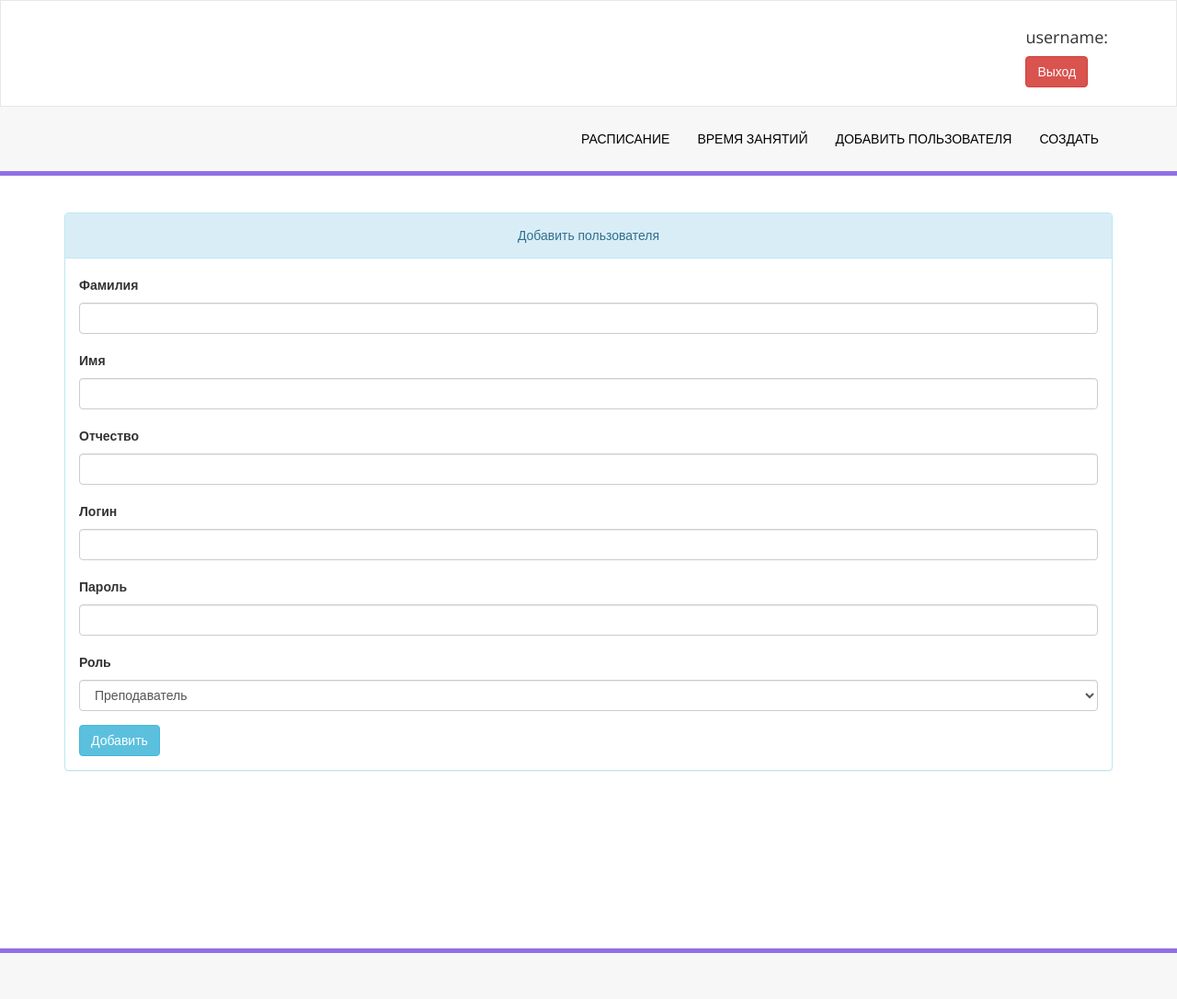
After one commit to yuszafar/zoom_edu, a Django app: page /create_user/ in a window 1280 px wide. The commit adds this page. Shown: the whole page at 92% size. Run offline with Django 3.2, Linux system fonts and the light colour scheme; some libraries are stand-ins or nearby versions.

Commit message:
first_project

```diff
--- a/api/v1/urls.py
+++ b/api/v1/urls.py
@@ -1,9 +1,11 @@
 from django.urls import path
 from .lessons_time import views
 from .profile.views import CreateProfileApiView
+from .lessons.views import LessonInfoCreateApiView
 app_name = 'api_v1'
 urlpatterns = [
     path('lessons/time/list/', views.TimeListApiView.as_view(), name='lesson_time_list'),
     path('lessons/time/<int:id>', views.TimeUpdateView.as_view(), name='lesson_time'),
     path('profile/create/', CreateProfileApiView.as_view(), name='create_profile'),
+    path('lessons/info/create/', LessonInfoCreateApiView.as_view(), name='create_lesson_info'),
 ]
--- a/meeting/urls.py
+++ b/meeting/urls.py
@@ -8,6 +8,7 @@ urlpatterns = [
     path('calendar/', views.CalendarView.as_view(), name='calendar'),
     path('time/', views.LessonsTimeView.as_view(), name='time'),
     path('time/update/', views.LessonsTimeUpdateView.as_view(), name='time_update'),
+    path('create_user/', views.CreatUserView.as_view(), name='create_user'),
     path('login/', LoginView.as_view(template_name='login.html'), name='login'),
     path('logout/', LogoutView.as_view(), name='logout'),
 ]
--- a/meeting/views.py
+++ b/meeting/views.py
@@ -23,3 +23,6 @@ class LessonsTimeUpdateView(generic.ListView):
     template_name = 'lessons_time_update.html'
     model = LessonTime
     ordering = "number"
+
+class CreatUserView(generic.TemplateView):
+    template_name = 'crate_user.html'
--- a/templates/base.html
+++ b/templates/base.html
@@ -56,7 +56,7 @@
                     <ul id="menu-top" class="nav navbar-nav navbar-right">
                         <li><a id="nav-stream" href="{% url "meeting:calendar" %}" class="">Расписание</a></li>
                         <li><a id="nav-subs" href="{% url "meeting:time" %}">Время занятий</a></li>
-                        <li><a id="nav-mystreams" href="#">Мои конференции</a></li>
+                        <li><a id="nav-mystreams" href="{% url "meeting:create_user" %}">Добавить пользователя</a></li>
 
                         <li><a id="nav-create" href="#">Создать</a></li>
 
--- /dev/null
+++ b/templates/crate_user.html
@@ -0,0 +1,75 @@
+{% extends 'base.html' %}
+
+{% block content %}
+    <div class="row">
+        <div class="col-md-12">
+            <div class="panel panel-info">
+                <div class="panel-heading text-center">
+                    Добавить пользователя
+                </div>
+                <div class="panel-body">
+                    <div class="form-group">
+                        <label>Фамилия</label>
+                        <input id="last_name" class="form-control" type="text" value=""/>
+                    </div>
+                    <div class="form-group">
+                        <label>Имя</label>
+                        <input id="first_name" class="form-control" type="text" value=""/>
+                    </div>
+                    <div class="form-group">
+                        <label>Отчество</label>
+                        <input id="otchestvo" class="form-control" type="text" value=""/>
+                    </div>
+                    <div class="form-group">
+                        <label>Логин</label>
+                        <input id="username" class="form-control" type="text" value=""/>
+                    </div>
+                    <div class="form-group">
+                        <label>Пароль</label>
+                        <input id="password" class="form-control" type="password" value=""/>
+                    </div>
+                    <div class="form-group">
+                        <label for="level">Роль</label>
+                        <select class="form-control" id="level" name="level">
+                            <option value="Teacher">Преподаватель</option>
+                            <option value="Student">Студент</option>
+                            <option value="Training_division">Учебный отдел</option>
+                        </select>
+                    </div>
+                    <button id="create_btn" class="btn btn-info" onclick="create_user()" data-url="{% url 'api_v1:create_profile' %}">Добавить</button>
+                </div>
+            </div>
+        </div>
+    </div>
+
+    <script>
+
+        function create_user() {
+
+            let formData = new FormData();
+            formData.append('first_name', document.getElementById("first_name").value);
+            formData.append('last_name', document.getElementById("last_name").value);
+            formData.append('otchestvo', document.getElementById("otchestvo").value);
+            formData.append('username', document.getElementById("username").value);
+            formData.append('password', document.getElementById("password").value);
+            formData.append('level', document.getElementById("level").value);
+            var url = $("#create_btn").data("url");
+
+            $.ajax({
+                    headers: { "X-CSRFToken": "{{csrf_token}}" },
+                    url: url,
+                    processData: false,
+                    contentType: false,
+                    method: 'POST',
+                    data: formData,
+                    success: function (data) {
+                        alert('успех!');
+                    },
+                    error: function (data) {
+                        alert('Ошибка');
+                    }
+                });
+        }
+    </script>
+
+{% endblock %}
```
Also changed, not shown: api/v1/lessons/serializers.py (added, +8 -0 lines), api/v1/lessons/views.py (added, +8 -0 lines), api/v1/profile/serializers.py (+8 -3 lines), meeting/models.py (+7 -1 lines), api/v1/lessons/__init__.py (added), db.sqlite3.
